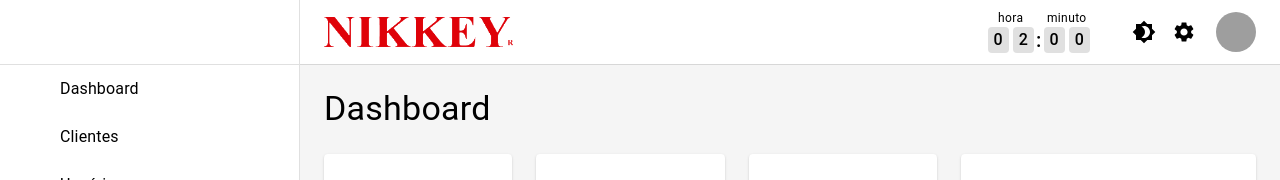
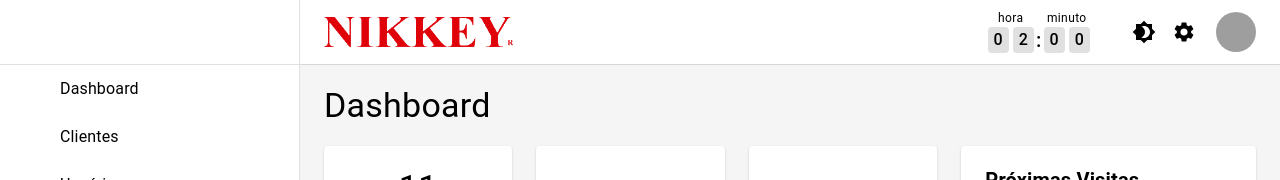
Before and after one commit to Sankhya-ABC/nikkey-frontend, a React (Vite) app: page / in a window 1280 px wide. Shown: the top 180 px of the page. Built offline with nearby package versions, Linux system fonts and the light colour scheme; grey boxes are pictures that could not be loaded; some icons are missing.

Commit message:
feat: Layout

```diff
--- /dev/null
+++ b/src/components/Template/Layout/index.tsx
@@ -0,0 +1,21 @@
+import { Grid, Typography } from "@mui/material";
+import { ReactNode } from "react";
+
+interface LayoutProps {
+  title: string;
+  children: ReactNode;
+}
+
+export const Layout: React.FC<LayoutProps> = ({ title, children }) => {
+  return (
+    <Grid container spacing={3}>
+      <Grid item size={{ xs: 12 }}>
+        <Typography variant="h4" sx={{ lineHeight: 1 }}>
+          {title}
+        </Typography>
+      </Grid>
+
+      {children}
+    </Grid>
+  );
+};
--- a/src/pages/Dashboard/components/CardInfo.tsx
+++ b/src/pages/Dashboard/components/CardInfo.tsx
@@ -3,12 +3,18 @@ import { Card, CardContent, SxProps, Theme, Typography } from "@mui/material";
 interface CardInfoProps {
   title: string;
   children: React.ReactNode;
-  sx?: SxProps<Theme>;
+  sxCard?: SxProps<Theme>;
+  sxContent?: SxProps<Theme>;
 }
 
-export const CardInfo: React.FC<CardInfoProps> = ({ title, children, sx }) => {
+export const CardInfo: React.FC<CardInfoProps> = ({
+  title,
+  children,
+  sxCard,
+  sxContent,
+}) => {
   return (
-    <Card sx={{ p: 3, height: "100%" }}>
+    <Card sx={{ p: 3, ...sxCard }}>
       <Typography variant="h6" sx={{ fontWeight: 600, mb: 2, lineHeight: 1 }}>
         {title}
       </Typography>
@@ -21,7 +27,7 @@ export const CardInfo: React.FC<CardInfoProps> = ({ title, children, sx }) => {
           gap: 1,
           padding: 0,
           paddingBottom: "0px !important",
-          ...sx,
+          ...sxContent,
         }}
       >
         {children}
--- a/src/pages/Dashboard/index.tsx
+++ b/src/pages/Dashboard/index.tsx
@@ -1,4 +1,5 @@
-import { Grid, Typography } from "@mui/material";
+import { Grid } from "@mui/material";
+import { Layout } from "../../components/Template/Layout";
 import { AtendimentosChart } from "./components/AtendimentosChart";
 import { CardQuantity } from "./components/CardQuantity";
 import { ConsumoDeProdutosChart } from "./components/ConsumoDeProdutosChart";
@@ -7,11 +8,8 @@ import { ProximasVisitas } from "./components/ProximasVisitas";
 
 export const Dashboard = () => {
   return (
+    <Layout title="Dashboard">
       <Grid container spacing={3}>
-      <Grid item size={{ xs: 12 }}>
-        <Typography variant="h4">Dashboard</Typography>
-      </Grid>
-
         <Grid item size={{ xs: 12, sm: 12, md: 12, lg: 8, xl: 9 }}>
           <Grid container spacing={3} alignItems="stretch">
             <Grid item size={{ xs: 12, sm: 12, md: 4 }}>
@@ -45,5 +43,6 @@ export const Dashboard = () => {
           </Grid>
         </Grid>
       </Grid>
+    </Layout>
   );
 };
```
Lines whose indentation alone changed are shown as unchanged.
